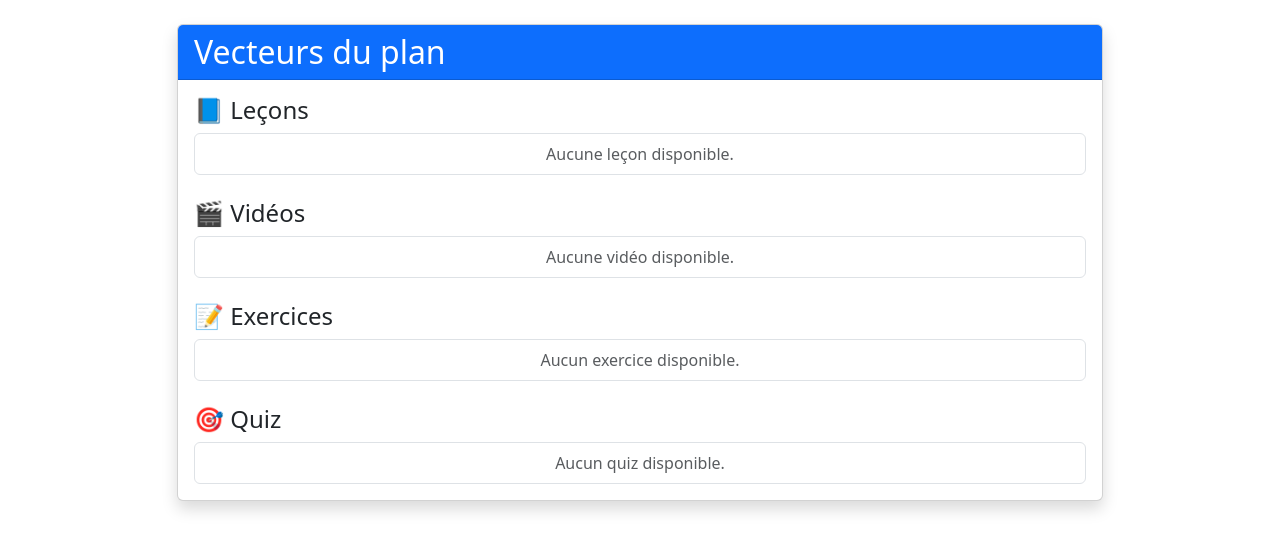
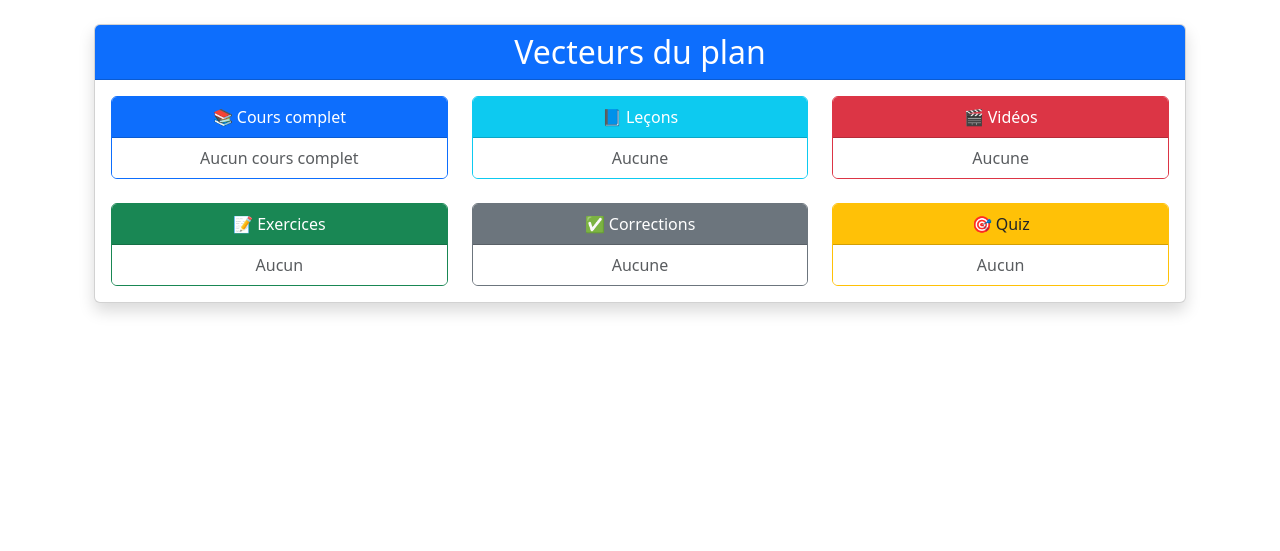
Before and after one commit to emmanuelramde4-code/cours-maths, a Django app: page /eleves/chapitre/2/ in a window 1280 px wide. Shown: the part 56-607 px from the top of the page. Run offline with Django 5.2, Linux system fonts and the light colour scheme; data comes from the database, SQL or seed files in the repository; both versions use the stored data as it was after the commit.

Commit message:
Élargissement des cartes et amélioration de la lisibilité

```diff
--- a/cours_maths/models.py
+++ b/cours_maths/models.py
@@ -20,7 +20,7 @@ class Chapitre(models.Model):
 
 class Lecon(models.Model):
     nom = models.CharField(max_length=200)
-    contenu = models.TextField()
+    contenu = models.FileField(upload_to='lecons_pdfs/', null=True, blank=True)  # ✅
     fichier = models.FileField(upload_to='lecons_pdfs/', null=True, blank=True)  # ✅
     chapitre = models.ForeignKey('Chapitre', on_delete=models.CASCADE, related_name='lecons')
 
@@ -41,7 +41,7 @@ class Video(models.Model):
 
 class Exercice(models.Model):
     titre = models.CharField(max_length=200)
-    contenu = models.TextField()
+    contenu = models.FileField(upload_to='exercices_pdfs/', null=True, blank=True)  # ✅
     fichier = models.FileField(upload_to='exercices_pdfs/', null=True, blank=True)  # ✅
     chapitre = models.ForeignKey('Chapitre', on_delete=models.CASCADE, related_name='exercices')
 
@@ -50,7 +50,7 @@ class Exercice(models.Model):
 
 
 class Correction(models.Model):
-    contenu = models.TextField()
+    titre = models.CharField(max_length=200, default="Correction sans titre")
     fichier = models.FileField(upload_to='corrections_pdfs/', null=True, blank=True)  # ✅
     exercice = models.OneToOneField(Exercice, on_delete=models.CASCADE, related_name='correction')
 
--- a/cours_maths/templates/cours_maths/chaptitre_detail.html
+++ b/cours_maths/templates/cours_maths/chaptitre_detail.html
@@ -1,82 +1,146 @@
 {% extends "cours_maths/base.html" %}
 {% block title %}{{ chapitre.titre }}{% endblock %}
+
 {% block content %}
-<div class="row justify-content-center">
-  <div class="col-md-10">
-    <div class="card shadow mb-4">
-      <div class="card-header bg-primary text-white">
+<div class="container my-4">
+  <div class="card shadow" style="background: #fff;">
+    <div class="card-header bg-primary text-white text-center">
       <h2 class="mb-0">{{ chapitre.titre }}</h2>
     </div>
+
     <div class="card-body">
+      <!-- Modifié: row-cols-lg-3 au lieu de row-cols-lg-6 pour avoir 3 colonnes sur grand écran -->
+      <div class="row row-cols-1 row-cols-md-2 row-cols-lg-3 g-4 text-center">
 
-        <div class="mb-4">
-          <h4>📘 Leçons</h4>
-          <ul class="list-group">
+        <!-- Cours complet -->
+        <div class="col">
+          <div class="card h-100 border-primary">
+            <div class="card-header bg-primary text-white">
+              📚 Cours complet
+            </div>
+            <ul class="list-group list-group-flush">
+              {% for lecon in lecons %}
+                {% if lecon.contenu %}
+                  <li class="list-group-item d-flex justify-content-between align-items-center">
+                    <span class="text-start flex-grow-1 me-2">{{ lecon.nom }}</span>
+                    <a href="{{ lecon.contenu.url }}" target="_blank" class="btn btn-outline-primary btn-sm flex-shrink-0">PDF</a>
+                  </li>
+                {% endif %}
+              {% empty %}
+                <li class="list-group-item text-muted">Aucun cours complet</li>
+              {% endfor %}
+            </ul>
+          </div>
+        </div>
+
+        <!-- Leçons -->
+        <div class="col">
+          <div class="card h-100 border-info">
+            <div class="card-header bg-info text-white">
+              📘 Leçons
+            </div>
+            <ul class="list-group list-group-flush">
               {% for lecon in lecons %}
                 <li class="list-group-item d-flex justify-content-between align-items-center">
-                <span>{{ lecon.nom }}</span>
+                  <span class="text-start flex-grow-1 me-2">{{ lecon.nom }}</span>
                   {% if lecon.fichier %}
-                  <a href="{{ lecon.fichier.url }}" target="_blank" class="btn btn-outline-info btn-sm">📄 PDF</a>
+                    <a href="{{ lecon.fichier.url }}" target="_blank" class="btn btn-outline-info btn-sm flex-shrink-0">PDF</a>
                   {% endif %}
                 </li>
               {% empty %}
-              <li class="list-group-item text-muted text-center">Aucune leçon disponible.</li>
+                <li class="list-group-item text-muted">Aucune</li>
               {% endfor %}
             </ul>
           </div>
+        </div>
 
-        <div class="mb-4">
-          <h4>🎬 Vidéos</h4>
-          <ul class="list-group">
+        <!-- Vidéos -->
+        <div class="col">
+          <div class="card h-100 border-danger">
+            <div class="card-header bg-danger text-white">
+              🎬 Vidéos
+            </div>
+            <ul class="list-group list-group-flush">
               {% for video in videos %}
                 <li class="list-group-item">
-                <div class="mb-2"><strong>{{ video.titre }}</strong></div>
+                  <strong class="d-block text-start mb-2">{{ video.titre }}</strong>
                   {% if video.url %}
                     {% if "youtube.com" in video.url or "youtu.be" in video.url %}
-                    <div class="ratio ratio-16x9">
+                      <div class="ratio ratio-16x9 mt-2">
                         <iframe src="{{ video.url|add:'?rel=0' }}" frameborder="0" allowfullscreen></iframe>
                       </div>
                     {% else %}
-                    <video controls width="100%">
+                      <video controls width="100%" class="mt-2">
                         <source src="{{ video.url }}" type="video/mp4">
-                      Votre navigateur ne supporte pas la vidéo.
                       </video>
                     {% endif %}
                   {% endif %}
                 </li>
               {% empty %}
-              <li class="list-group-item text-muted text-center">Aucune vidéo disponible.</li>
+                <li class="list-group-item text-muted">Aucune</li>
               {% endfor %}
             </ul>
           </div>
+        </div>
 
-        <div class="mb-4">
-          <h4>📝 Exercices</h4>
-          <ul class="list-group">
+        <!-- Exercices -->
+        <div class="col">
+          <div class="card h-100 border-success">
+            <div class="card-header bg-success text-white">
+              📝 Exercices
+            </div>
+            <ul class="list-group list-group-flush">
               {% for exo in exercices %}
                 <li class="list-group-item d-flex justify-content-between align-items-center">
-                <span>{{ exo.titre }}</span>
+                  <span class="text-start flex-grow-1 me-2">{{ exo.titre }}</span>
                   {% if exo.fichier %}
-                  <a href="{{ exo.fichier.url }}" target="_blank" class="btn btn-outline-success btn-sm">📄 Voir</a>
+                    <a href="{{ exo.fichier.url }}" target="_blank" class="btn btn-outline-success btn-sm flex-shrink-0">Voir</a>
                   {% endif %}
                 </li>
               {% empty %}
-              <li class="list-group-item text-muted text-center">Aucun exercice disponible.</li>
+                <li class="list-group-item text-muted">Aucun</li>
               {% endfor %}
             </ul>
           </div>
+        </div>
 
-        <div>
-          <h4>🎯 Quiz</h4>
-          <ul class="list-group">
+        <!-- Corrections -->
+        <div class="col">
+          <div class="card h-100 border-secondary">
+            <div class="card-header bg-secondary text-white">
+              ✅ Corrections
+            </div>
+            <ul class="list-group list-group-flush">
+              {% for correction in corrections %}
+                <li class="list-group-item d-flex justify-content-between align-items-center">
+                  <span class="text-start flex-grow-1 me-2">{{ correction.titre }}</span>
+                  {% if correction.fichier %}
+                    <a href="{{ correction.fichier.url }}" target="_blank" class="btn btn-outline-secondary btn-sm flex-shrink-0">Voir</a>
+                  {% endif %}
+                </li>
+              {% empty %}
+                <li class="list-group-item text-muted">Aucune</li>
+              {% endfor %}
+            </ul>
+          </div>
+        </div>
+
+        <!-- Quiz -->
+        <div class="col">
+          <div class="card h-100 border-warning">
+            <div class="card-header bg-warning text-dark">
+              🎯 Quiz
+            </div>
+            <ul class="list-group list-group-flush">
               {% for q in quiz %}
                 <li class="list-group-item">
-                <a href="{% url 'quiz_detail' q.id %}" class="btn btn-outline-warning btn-sm">{{ q.titre }}</a>
+                  <a href="{% url 'quiz_detail' q.id %}" class="btn btn-outline-warning btn-sm w-100 text-start">{{ q.titre }}</a>
                 </li>
               {% empty %}
-              <li class="list-group-item text-muted text-center">Aucun quiz disponible.</li>
+                <li class="list-group-item text-muted">Aucun</li>
               {% endfor %}
             </ul>
+          </div>
         </div>
 
       </div>
--- a/cours_maths/views.py
+++ b/cours_maths/views.py
@@ -4,7 +4,7 @@ from django.shortcuts import render
 from .models import Classe
 
 from django.shortcuts import render, get_object_or_404
-from .models import (Classe, Chapitre, Lecon, Video, Exercice, Quiz)
+from .models import (Classe, Chapitre, Lecon, Video, Exercice, Quiz,Correction)
 
 def accueil(request):
     return render(request, 'cours_maths/home.html')
@@ -32,11 +32,15 @@ def chapitre_detail(request, chapitre_id):
     lecons = chapitre.lecons.all()
     exercices = chapitre.exercices.all()
     quiz = chapitre.quiz.all()
+    videos = Video.objects.filter(lecon__in=lecons)
+    corrections = Correction.objects.filter(exercice__in=exercices)
     return render(request, 'cours_maths/chaptitre_detail.html', {
         'chapitre': chapitre,
         'lecons': lecons,
         'exercices': exercices,
-        'quiz': quiz
+        'corrections':corrections,
+        'quiz': quiz,
+        'videos': videos,
     })
 
 def accueil_eleves(request):
```
Also changed, not shown: accounts/models.py (+32 -0 lines), cours_maths/templates/cours_maths/quiz_explication.html (+11 -0 lines), accounts/migrations/0002_payment_profile.py (added), cours_maths/migrations/0007_correction_titre_alter_correction_contenu_and_more.py (added), db.sqlite3, media/explications_images/Cap2.PNG (added), media/explications_images/cap.PNG (added), media/questions_images/Capture.PNG (deleted), 8 other files. Lines whose indentation alone changed are shown as unchanged.
